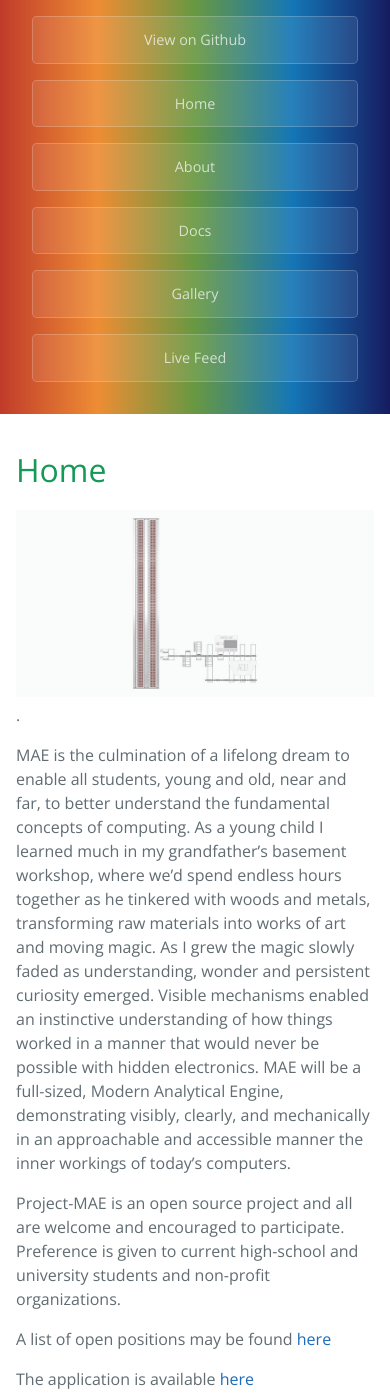
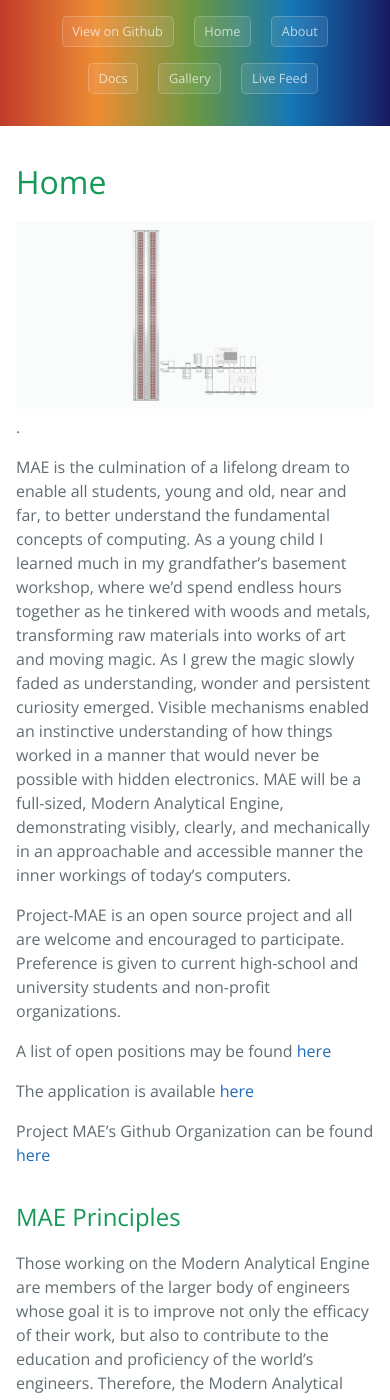
Before and after one commit to project-mae/project-mae.github.io, a Jekyll site: the page built from index.md, in a window 390 px wide and 1400 px high. Built offline with Jekyll 4.4.1, drawn with Linux system fonts in a browser that asks for light colours; our own code applies the rules of GitHub Pages for plain Markdown files.

Commit message:
updated topbar on mobile devices

```diff
--- a/_sass/jekyll-theme-cayman.scss
+++ b/_sass/jekyll-theme-cayman.scss
@@ -105,15 +105,8 @@ a {
   }
 
   @include small {
-    display: block;
-    width: 100%;
-    padding: 0.75rem;
-    font-size: 0.9rem;
-
-    + .btn {
-      margin-top: 1rem;
-      margin-left: 0;
-    }
+    padding: 0.3rem 0.6rem;
+    font-size: 0.8rem;
   }
 }
 
```
